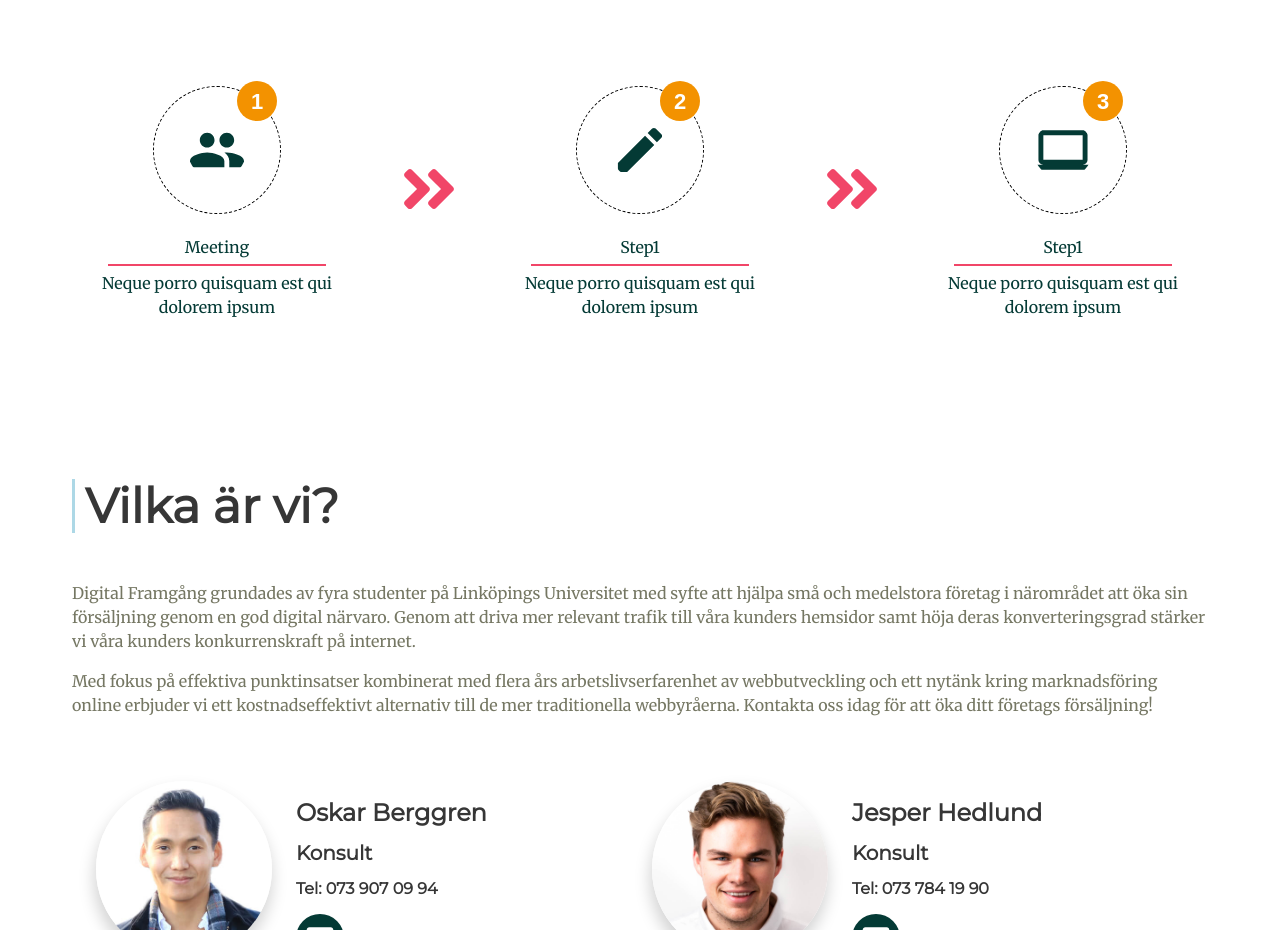
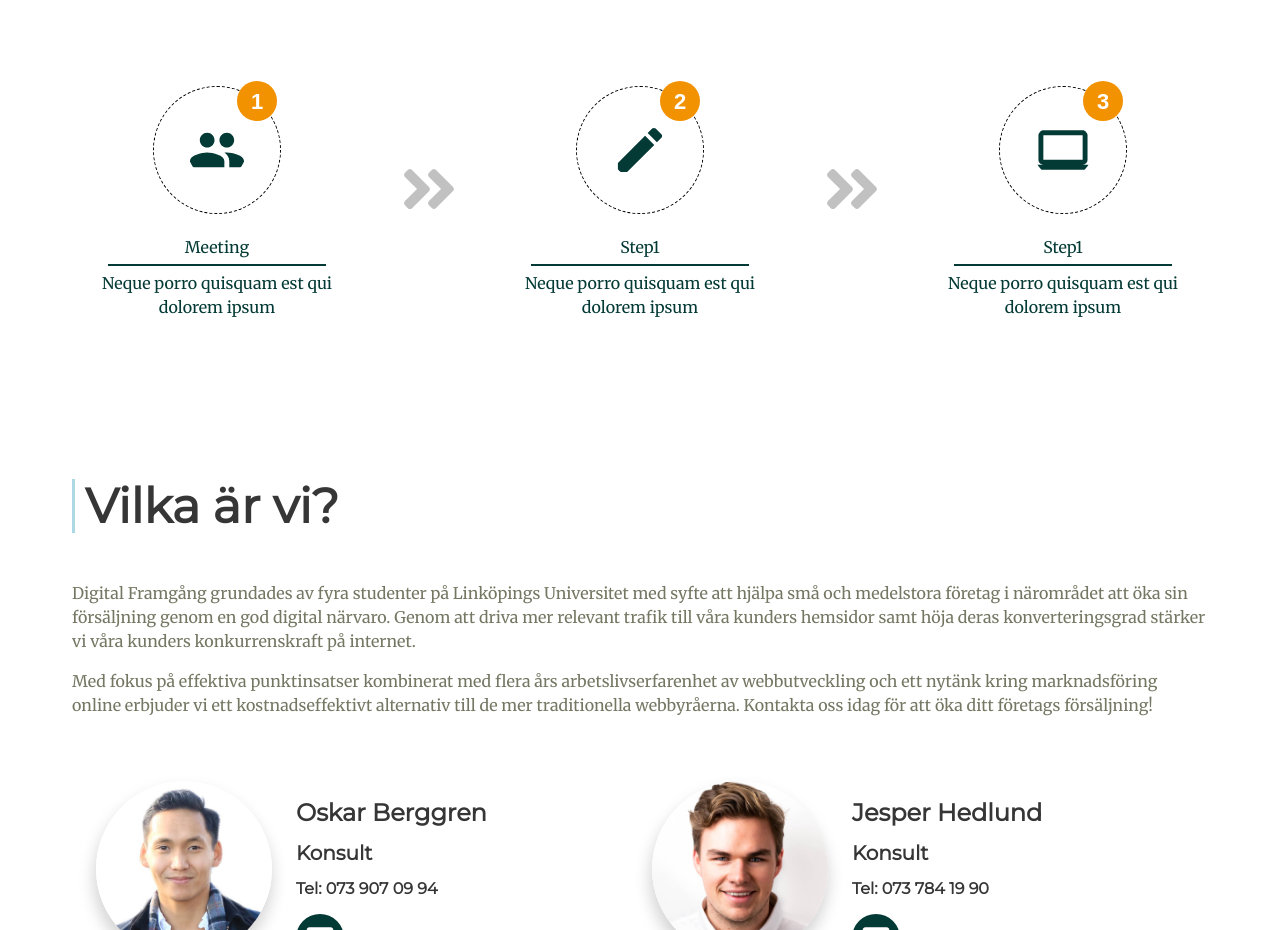
Before and after one commit to codebyjonas/digitalframgang.com, a React (Create React App) app: page / in a window 1280 px wide. Shown: the part 3760-4690 px from the top of the page. Built offline with nearby package versions, Linux system fonts and the light colour scheme.

Commit message:
correct color for process arrows

```diff
--- a/src/style/our-process.scss
+++ b/src/style/our-process.scss
@@ -15,7 +15,7 @@
     color: $green;
 }
 .step-title{
-    border-bottom: 2px solid $red;
+    border-bottom: 2px solid $green;
     margin: 10px 20px 5px 20px;
     padding: 5px;
 
@@ -24,7 +24,7 @@
 .process-arrow{
     font-size: 4em;
     text-align: center;
-    color: $red;
+    color: #c1c1c1;
 
     svg{
         vertical-align: middle;
```
